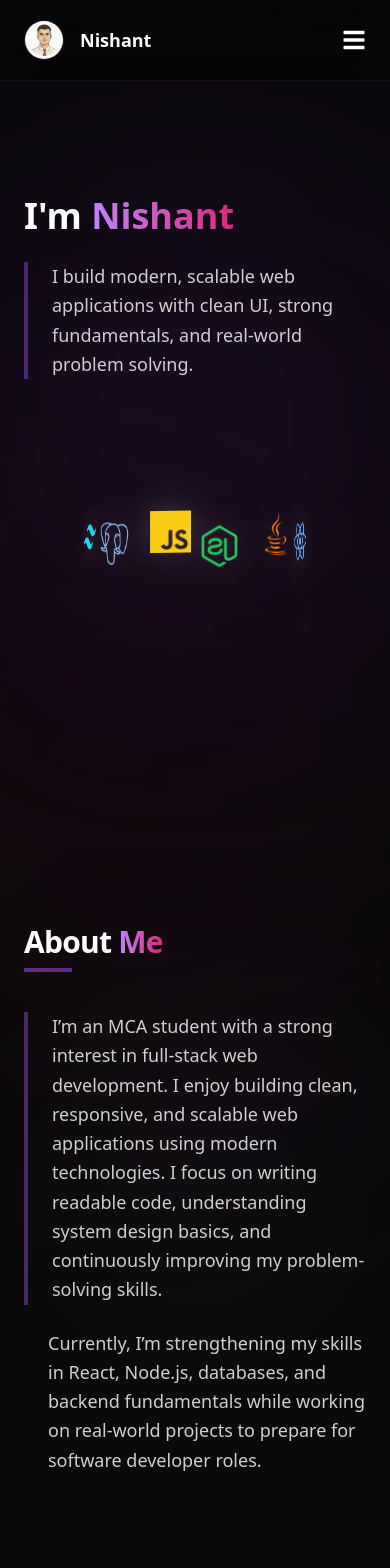
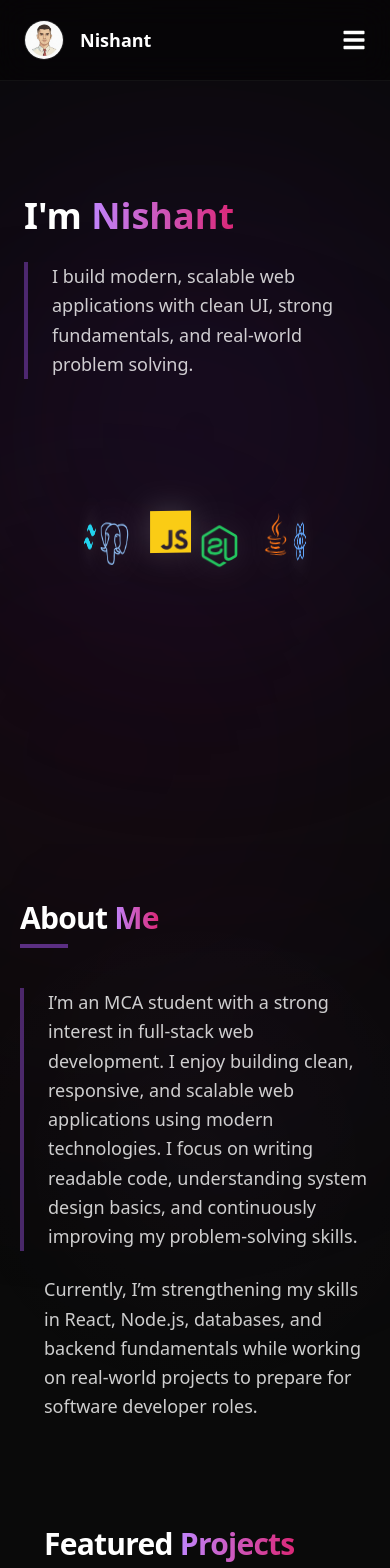
Before and after one commit to Nishant0000001/portfolio, a React (Vite) app: page / in a window 390 px wide. Shown: the top 1568 px of the page. Built offline with nearby package versions, Linux system fonts and the light colour scheme.

Commit message:
Fix mobile hero layout, scroll issue & responsive 3D animation

```diff
--- a/src/components/SectionWrapper.jsx
+++ b/src/components/SectionWrapper.jsx
@@ -5,13 +5,14 @@ function SectionWrapper({ id, children }) {
     <section
       id={id}
       className="
-        relative
-        py-20 md:py-24
-        px-6 md:px-20
+        relative w-full
+        pt-14 pb-12           /* MOBILE spacing */
+        md:pt-24 md:pb-20    /* DESKTOP spacing */
+        px-5 md:px-20
         overflow-hidden
       "
     >
-      {/* Ultra-subtle depth layer (NOT a section divider) */}
+      {/* Ultra-subtle depth layer */}
       <div
         className="
           absolute inset-0
@@ -22,9 +23,9 @@ function SectionWrapper({ id, children }) {
 
       {/* Animated content */}
       <motion.div
-        initial={{ opacity: 0, y: 20 }}
+        initial={{ opacity: 0, y: 12 }}     // reduced from 20
         whileInView={{ opacity: 1, y: 0 }}
-        transition={{ duration: 0.6, ease: "easeOut" }}
+        transition={{ duration: 0.5, ease: "easeOut" }}
         viewport={{ once: true }}
         className="relative max-w-6xl mx-auto"
       >
```
